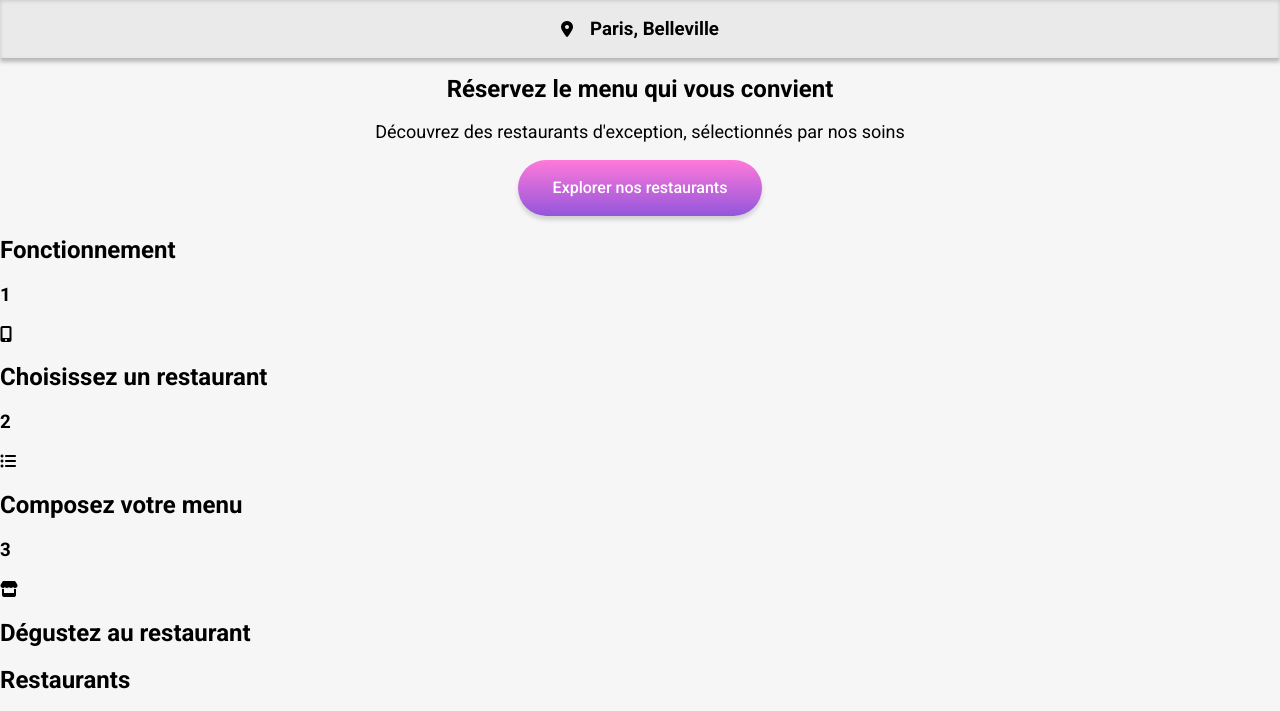
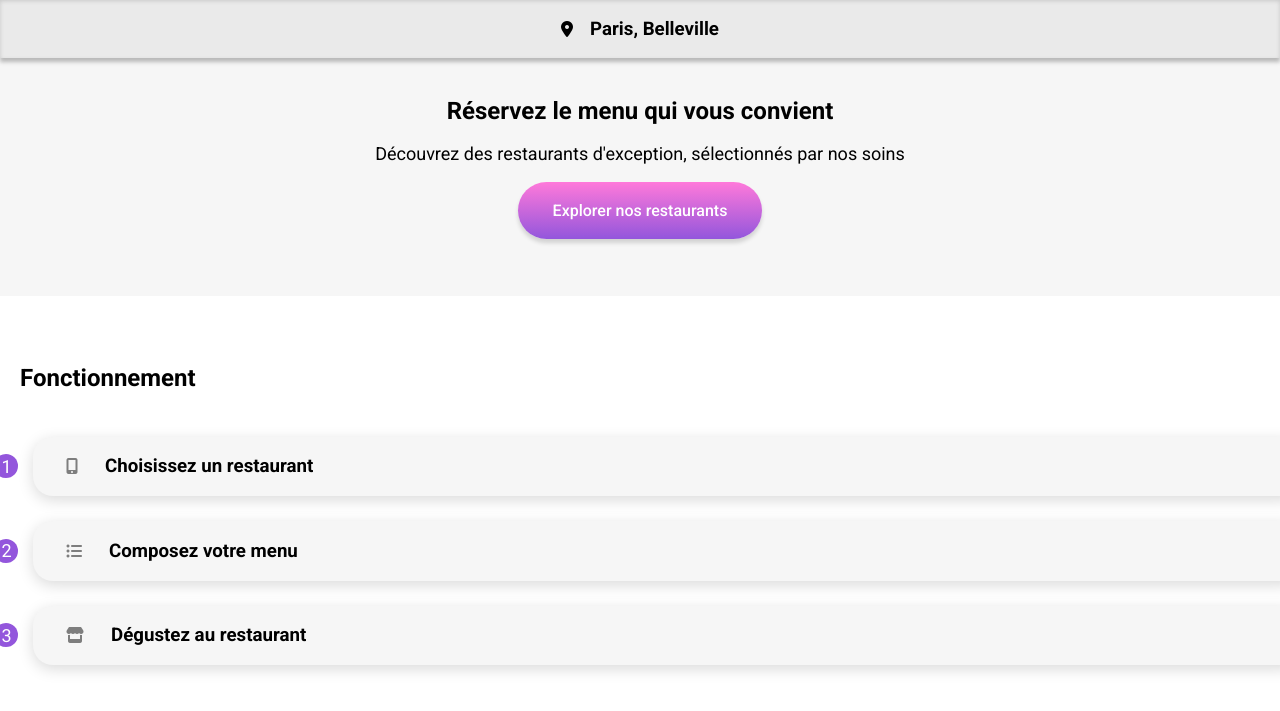
Before and after one commit to Alexandre-Puech/Projet-ohmyfood, a website: page index.html in a window 1280 px wide. Shown: the part 71-782 px from the top of the page. Drawn offline with Linux system fonts and the light colour scheme; a web font is replaced by a local one.

Commit message:
section fonctionnement v1

```diff
--- a/index.html
+++ b/index.html
@@ -41,40 +41,44 @@
         </div>
       </header>
       <main>
-        <h1>Réservez le menu qui vous convient</h1>
-        <p>Découvrez des restaurants d'exception, sélectionnés par nos soins</p>
-        <a href="#restaurants" class="button-explorer">
-          Explorer nos restaurants
-        </a>
+        <div class="explications">
+          <h1>Réservez le menu qui vous convient</h1>
+          <p>
+            Découvrez des restaurants d'exception, sélectionnés par nos soins
+          </p>
+          <a href="#restaurants" class="button-explorer">
+            Explorer nos restaurants
+          </a>
+        </div>
         <section class="fonctionnement">
           <div class="section-title">
             <h2>Fonctionnement</h2>
           </div>
           <div class="button-fonctionnement">
             <div class="chiffre">
-              <h3>1</h3>
+              <p>1</p>
             </div>
             <div class="button-text">
               <i class="fa-solid fa-mobile-screen-button"></i>
-              <h2>Choisissez un restaurant</h2>
+              <h3>Choisissez un restaurant</h3>
             </div>
           </div>
           <div class="button-fonctionnement">
             <div class="chiffre">
-              <h3>2</h3>
+              <p>2</p>
             </div>
             <div class="button-text">
               <i class="fa-solid fa-list-ul"></i>
-              <h2>Composez votre menu</h2>
+              <h3>Composez votre menu</h3>
             </div>
           </div>
           <div class="button-fonctionnement">
             <div class="chiffre">
-              <h3>3</h3>
+              <p>3</p>
             </div>
             <div class="button-text">
               <i class="fa-solid fa-store"></i>
-              <h2>Dégustez au restaurant</h2>
+              <h3>Dégustez au restaurant</h3>
             </div>
           </div>
         </section>
--- a/scss/style.scss
+++ b/scss/style.scss
@@ -11,13 +11,15 @@ $light-blue: #89c8fa;
 $dark-blue: #003a68;
 $location-color: #eaeaea;
 $footer-color: #353535;
+$background-color: #f6f6f6;
+$secondary-back: white;
 
 body {
   display: flex;
   justify-content: center;
   margin: 0%;
   padding: 0px;
-  background-color: #f6f6f6;
+  background-color: $background-color;
 }
 .main-container {
   width: 100%;
@@ -46,6 +48,10 @@ header {
       inset 0px 2px 4px rgba(0, 0, 0, 0.15);
   }
 }
+.explications {
+  margin-top: 39px;
+  margin-bottom: 57px;
+}
 h1 {
   font-weight: 700px;
   font-size: 1.5rem;
@@ -73,3 +79,47 @@ p {
   text-decoration: none;
   box-shadow: 0px 4px 4px rgba(0, 0, 0, 0.15);
 }
+
+.fonctionnement {
+  display: flex;
+  flex-direction: column;
+  width: 100%;
+  padding: 48px 20px;
+  background-color: $secondary-back;
+  gap: 25px;
+  .button-fonctionnement {
+    display: flex;
+    flex-direction: row;
+    gap: 22px;
+    align-items: center;
+    background-color: $background-color;
+    border: 1px;
+    border-radius: 20px;
+    box-shadow: 0px 4px 15px rgba(0, 0, 0, 0.15);
+    margin-left: 12.51px;
+    position: relative;
+    .chiffre {
+      display: flex;
+      background-color: $purple-primary;
+      border: 1px;
+      border-radius: 50%;
+      width: 24px;
+      height: 24px;
+      color: $secondary-back;
+      justify-content: center;
+      align-items: center;
+      position: absolute;
+      left: -3%;
+    }
+    .button-text {
+      display: flex;
+      flex-direction: row;
+      align-items: center;
+      gap: 27px;
+      padding-left: 33.5px;
+      i {
+        color: #7e7e7e;
+      }
+    }
+  }
+}
```
Also changed, not shown: css/style.css, 1 other file.
